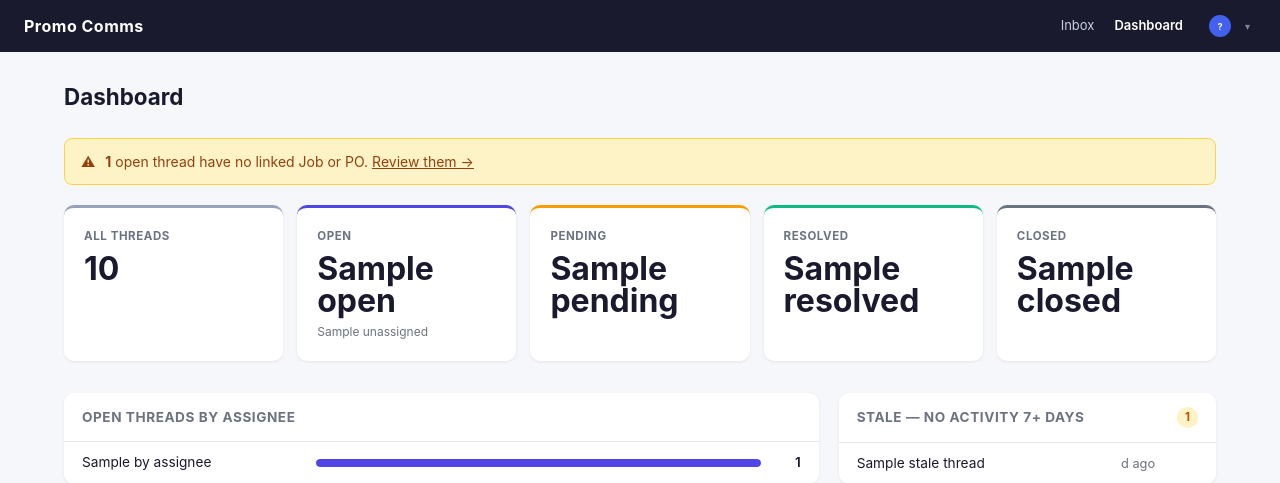
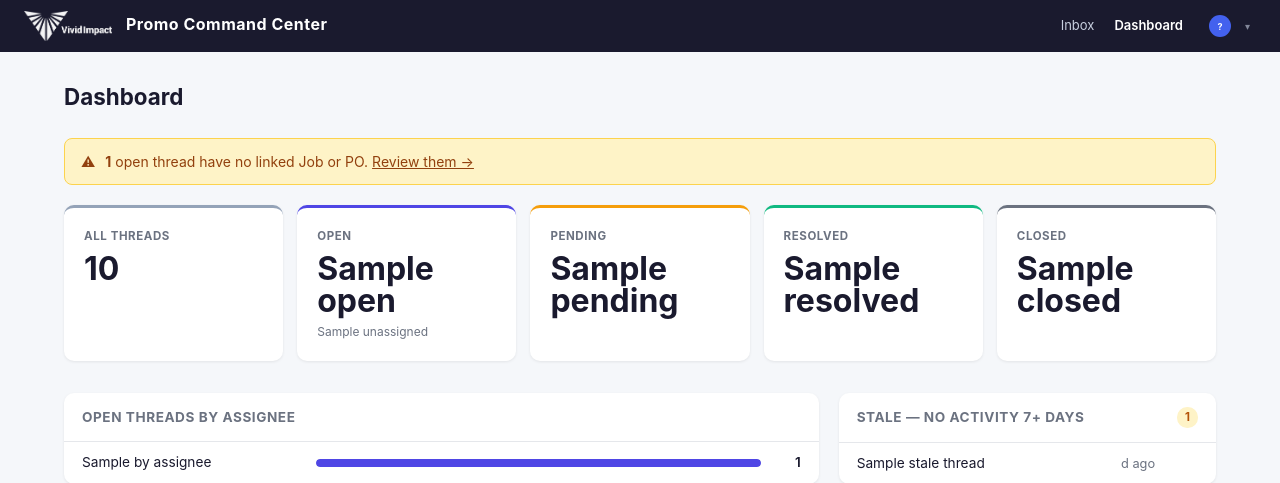
Before and after one commit to rickforshee/promo-comms, a FastAPI app: template app/web/templates/dashboard.html in a window 1280 px wide. Shown: the top 483 px of the page. Run offline with FastAPI, Linux system fonts and the light colour scheme; the template is opened without the code that fills it: most values are stand-ins (such as "Sample title", 1, 10 or a date in 2020); some libraries are stand-ins or nearby versions.

Commit message:
fix: add Vivid Impact logo to dashboard navbar, link brand to /dashboard on all pages

```diff
--- a/app/web/templates/base.html
+++ b/app/web/templates/base.html
@@ -12,10 +12,10 @@
 <body>
     {% if current_user is defined and current_user %}
     <nav class="navbar">
-        <div class="navbar-brand">
+        <a href="/dashboard" class="navbar-brand" style="text-decoration:none;">
     <img src="/static/img/vivid-logo-white.png" alt="Vivid Impact" style="height:30px; margin-right:10px; vertical-align:middle; opacity:0.95;">
     <span>Promo Command Center</span>
-</div>
+</a>
         <div class="navbar-links">
             <a href="/threads">Inbox</a>
             <a href="/dashboard">Dashboard</a>
--- a/app/web/templates/dashboard.html
+++ b/app/web/templates/dashboard.html
@@ -145,7 +145,10 @@
 <body>
 
 <nav class="navbar">
-    <a href="/" class="navbar-brand">Promo Comms</a>
+    <a href="/dashboard" class="navbar-brand" style="text-decoration:none;">
+        <img src="/static/img/vivid-logo-white.png" alt="Vivid Impact" style="height:30px; margin-right:10px; vertical-align:middle; opacity:0.95;">
+        <span>Promo Command Center</span>
+    </a>
     <div class="navbar-links">
         <a href="/threads">Inbox</a>
         <a href="/dashboard" style="color:#fff; font-weight:600;">Dashboard</a>
```
